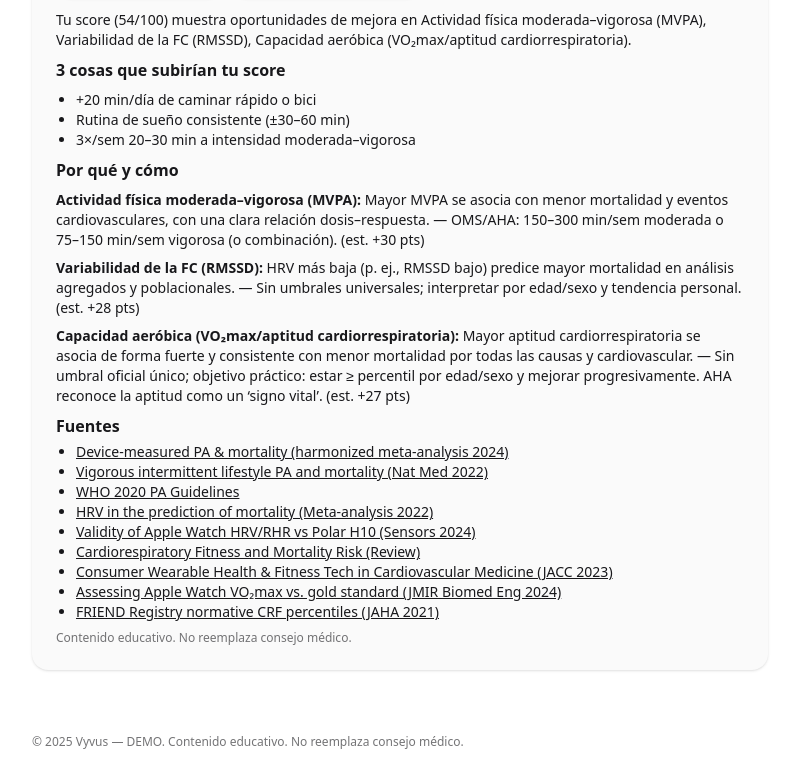
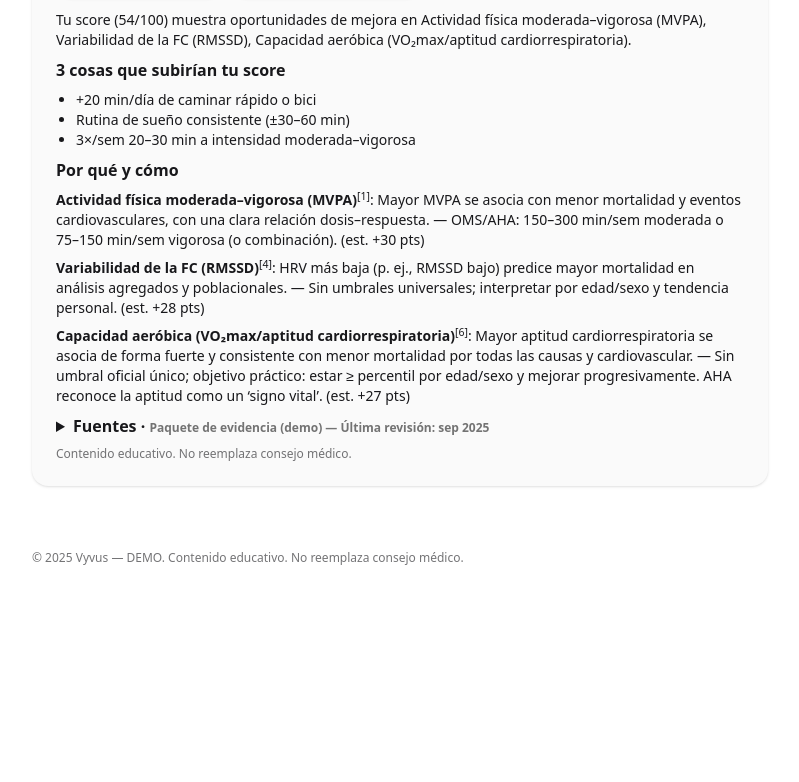
Before and after one commit to Vyvusstartup/vyvus-web-mvp, a Next.js app: page /calcular in a window 1280 px wide. Shown: the part 942-1724 px from the top of the page, without its empty margins (240-1039 px from the left). After the commit the page ends 1540 px from the top, so only its background shows below. Built offline with nearby package versions, Linux system fonts and the light colour scheme.

Commit message:
Update Explain.tsx

```diff
--- a/components/Explain.tsx
+++ b/components/Explain.tsx
@@ -7,17 +7,20 @@ type Props = {
   subscores: Record<string, number>;
 };
 
+type Detail = {
+  name: string;
+  why: string;
+  guideline: string;
+  est_points: number;
+  refs?: Array<{ title: string; url?: string }>;
+};
+
 type ResponseData = {
   mode: "basic" | "advanced";
   lang: "es" | "en";
   intro: string;
   tips: string[];
-  details?: Array<{
-    name: string;
-    why: string;
-    guideline: string;
-    est_points: number;
-  }>;
+  details?: Detail[];
   sources?: Array<{ title: string; url?: string }>;
   disclaimer: string;
 };
@@ -55,6 +58,29 @@ export default function Explain({ score, subscores }: Props) {
     run();
     return () => ctrl.abort();
   }, [payload]);
+
+  // Mapa índice → fuente para superíndices [1], [2], ...
+  const sourceIndex = useMemo(() => {
+    const m = new Map<string, number>();
+    if (data?.sources) {
+      data.sources.forEach((s, i) => {
+        const key = (s.url || s.title || "").trim();
+        if (key) m.set(key, i + 1); // 1-based
+      });
+    }
+    return m;
+  }, [data]);
+
+  // Busca el primer índice de fuente que corresponda a un detalle
+  const firstRefIndex = (d: Detail) => {
+    if (!d.refs || !data?.sources) return undefined;
+    for (const r of d.refs) {
+      const key = (r.url || r.title || "").trim();
+      const idx = sourceIndex.get(key);
+      if (idx) return idx;
+    }
+    return undefined;
+  };
 
   return (
     <div className="mt-3 space-y-3">
@@ -101,35 +127,42 @@ export default function Explain({ score, subscores }: Props) {
                 {lang === "en" ? "Why and how" : "Por qué y cómo"}
               </h5>
               <ul className="space-y-2 text-sm">
-                {data.details.map((d, i) => (
-                  <li key={i}>
-                    <b>{d.name}:</b> {d.why} — {d.guideline}
-                    {d.est_points > 0 && (
-                      <>
-                        {" "}
-                        ({lang === "en" ? "est. +" : "est. +"}
-                        {d.est_points} {lang === "en" ? "pts" : "pts"})
-                      </>
-                    )}
-                  </li>
-                ))}
+                {data.details.map((d, i) => {
+                  const refIdx = firstRefIndex(d);
+                  return (
+                    <li key={i}>
+                      <b>{d.name}</b>
+                      {typeof refIdx === "number" && <sup>[{refIdx}]</sup>}
+                      {": "}
+                      {d.why} — {d.guideline}
+                      {d.est_points > 0 && (
+                        <> ({lang === "en" ? "est. +" : "est. +"}{d.est_points} {lang === "en" ? "pts" : "pts"})</>
+                      )}
+                    </li>
+                  );
+                })}
               </ul>
             </div>
           )}
 
           {mode === "advanced" && data.sources && data.sources.length > 0 && (
-            <div className="space-y-1">
-              <h5 className="font-semibold">
-                {lang === "en" ? "Sources" : "Fuentes"}
-              </h5>
-              <ul className="list-disc ml-5 text-sm">
+            <details className="space-y-1">
+              <summary className="font-semibold cursor-pointer">
+                {lang === "en" ? "Sources" : "Fuentes"} ·{" "}
+                <span className="text-xs text-neutral-500">
+                  {lang === "en" ? "Evidence pack (demo)" : "Paquete de evidencia (demo)"} —{" "}
+                  {lang === "en" ? "Last reviewed: Sep 2025" : "Última revisión: sep 2025"}
+                </span>
+              </summary>
+              <ul className="list-disc ml-5 text-sm mt-2">
                 {data.sources.map((s, i) => (
                   <li key={i}>
+                    <span className="mr-1">[{i + 1}]</span>
                     {s.url ? (
                       <a
                         href={s.url}
                         target="_blank"
-                        rel="noopener noreferrer"
+                        rel="noopener noreferrer nofollow"
                         className="underline"
                       >
                         {s.title}
@@ -140,7 +173,7 @@ export default function Explain({ score, subscores }: Props) {
                   </li>
                 ))}
               </ul>
-            </div>
+            </details>
           )}
 
           <p className="text-xs text-neutral900/60">{data.disclaimer}</p>
```
